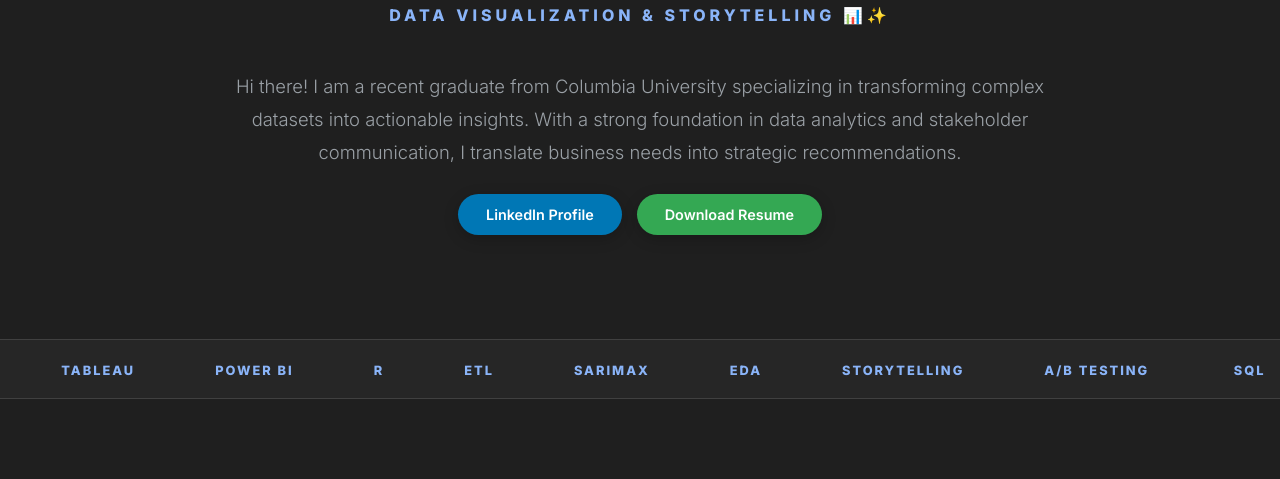
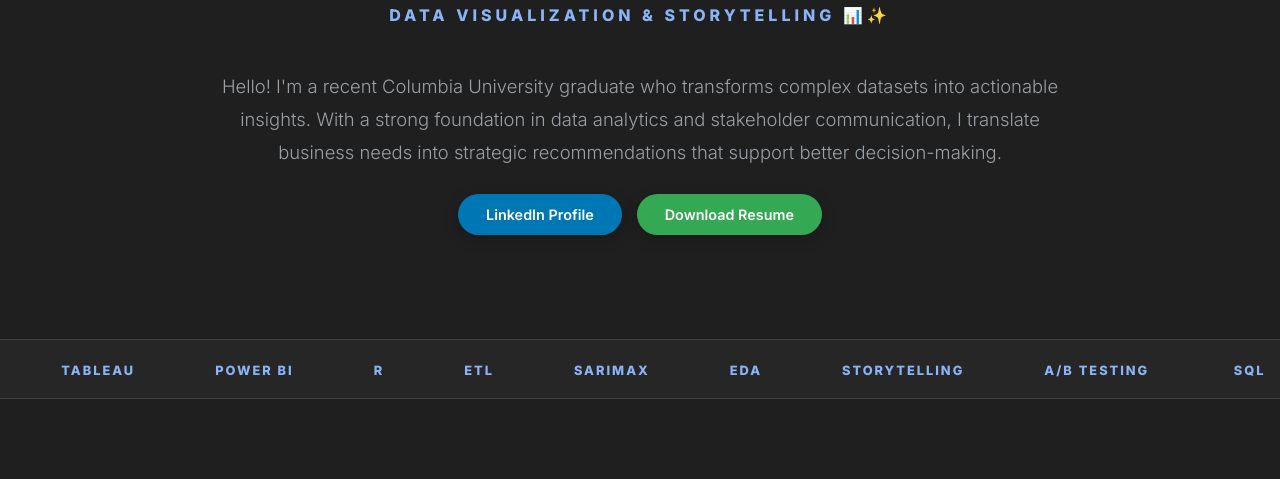
Before and after one commit to AmberDu99/AmberDu99.github.io, a plain HTML site: page index.html in a window 1280 px wide. Shown: the part 321-800 px from the top of the page. Drawn offline with Linux system fonts and the light colour scheme.

Commit message:
Update index.html

```diff
--- a/index.html
+++ b/index.html
@@ -98,7 +98,7 @@
     <div class="hero-subtitle">DATA VISUALIZATION & STORYTELLING 📊✨</div>
 
     <div class="hero-intro">
-        Hi there! I am a recent graduate from Columbia University specializing in transforming complex datasets into actionable insights. With a strong foundation in data analytics and stakeholder communication, I translate business needs into strategic recommendations.
+        Hello! I'm a recent Columbia University graduate who transforms complex datasets into actionable insights. With a strong foundation in data analytics and stakeholder communication, I translate business needs into strategic recommendations that support better decision-making.
     </div>
 
     <div class="cta-container">
```
